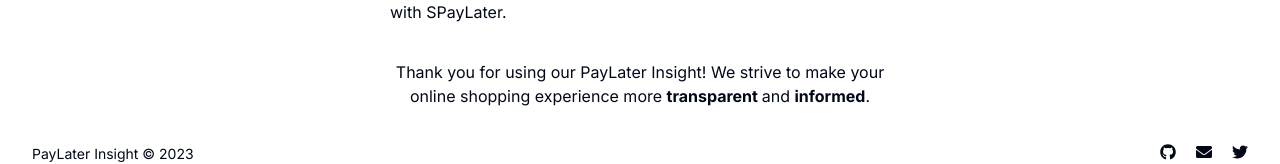
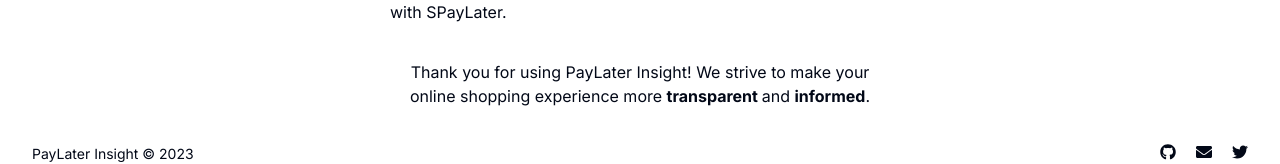
Before and after one commit to AzriZzz/paylater-insight, a Next.js app: page / in a window 1280 px wide. Shown: the part 2197-2361 px from the top of the page. Built offline with nearby package versions, Linux system fonts and the light colour scheme; no server answers.

Commit message:
fix: update copy

```diff
--- a/app/page.tsx
+++ b/app/page.tsx
@@ -365,7 +365,7 @@ export default function Home() {
 
               <div className="flex justify-center mb-5">
                 <p className="text-center mt-4">
-                  Thank you for using our PayLater Insight! We strive to make
+                  Thank you for using PayLater Insight! We strive to make
                   your online shopping experience more <span className="font-bold">transparent </span>
                   and <span className="font-bold">informed</span>.
                 </p>
```
